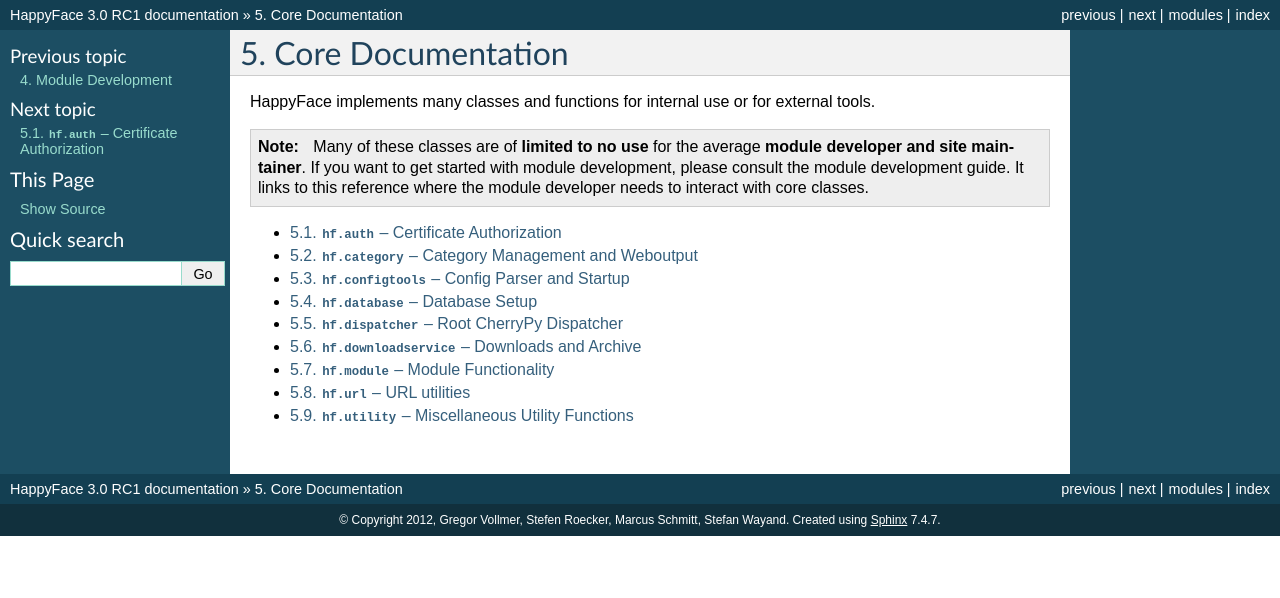
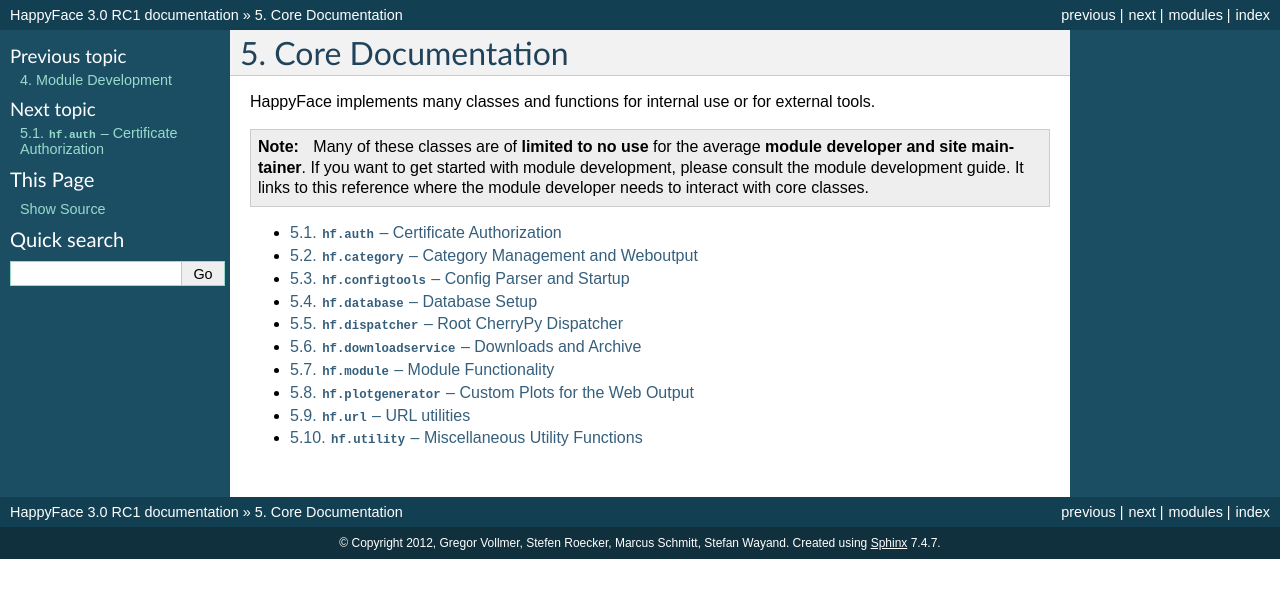
Before and after one commit to HappyFaceMonitoring/HappyFace3, a Sphinx documentation site: the page built from docs/core.rst, in a window 1280 px wide. Shown: the top 598 px of the page. Built offline with Sphinx 7.4.7, drawn with Linux system fonts in a browser that asks for light colours.

Commit message:
Added plotgenerator docs and updated docstring
git-svn-id: https://ekptrac.physik.uni-karlsruhe.de/svn/HappyFace/branches/v3.0@875 5ec1a27d-59bc-451c-a1e5-77859e3e35f3

```diff
--- a/docs/core.rst
+++ b/docs/core.rst
@@ -19,5 +19,6 @@ HappyFace implements many classes and functions for internal use or for external
     dispatcher.rst
     downloadservice.rst
     module.rst
+    plotgenerator.rst
     url.rst
     utility.rst
--- /dev/null
+++ b/docs/plotgenerator.rst
@@ -0,0 +1,11 @@
+==========================================================
+:mod:`hf.plotgenerator` -- Custom Plots for the Web Output
+==========================================================
+
+.. automodule:: hf.plotgenerator
+    :members:
+    :undoc-members:
+
+.. automodule:: hf.plotgenerator.timeseries
+    :members:
+    :undoc-members:
```
Also changed, not shown: 1 other file.
